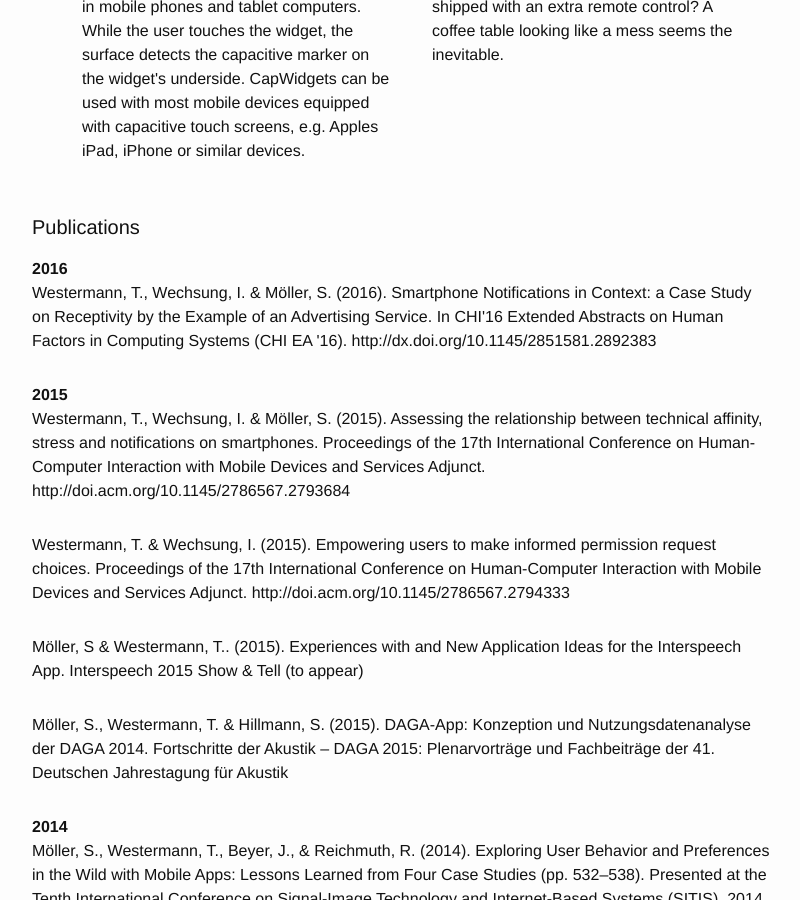
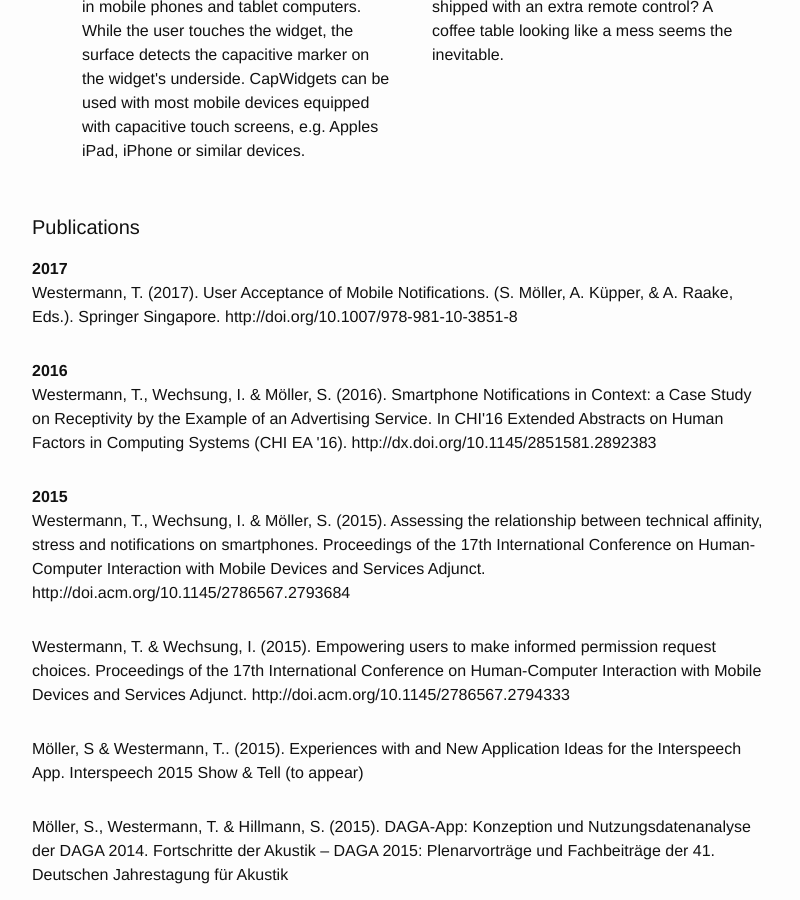
Before and after one commit to tilowestermann/tilowestermann.github.io, a Jekyll site: the page built from index.html, in a window 1280 px wide and 900 px high, scrolled down 1309 px. Shown: the whole window, without its empty margins (238-1038 px from the left). Built offline with Jekyll 4.4.1, drawn with Linux system fonts in a browser that asks for light colours.

Commit message:
Added publication

```diff
--- a/_data/publications.yaml
+++ b/_data/publications.yaml
@@ -58,3 +58,6 @@
 - reference: "Westermann, T., Wechsung, I. & Möller, S. (2016). Smartphone Notifications in Context: a Case Study on Receptivity by the Example of an Advertising Service. In CHI'16 Extended Abstracts on Human Factors in Computing Systems (CHI EA '16). http://dx.doi.org/10.1145/2851581.2892383"
   tags:
   year: 2016
+- reference: "Westermann, T. (2017). User Acceptance of Mobile Notifications. (S. Möller, A. Küpper, & A. Raake, Eds.). Springer Singapore. http://doi.org/10.1007/978-981-10-3851-8"
+  tags:
+  year: 2017
```
